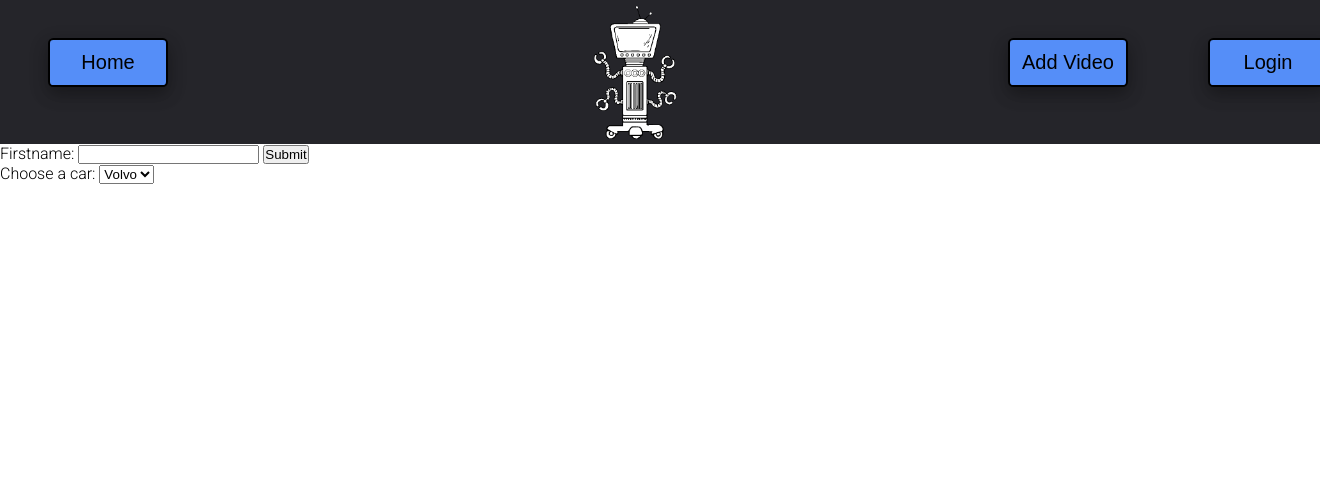
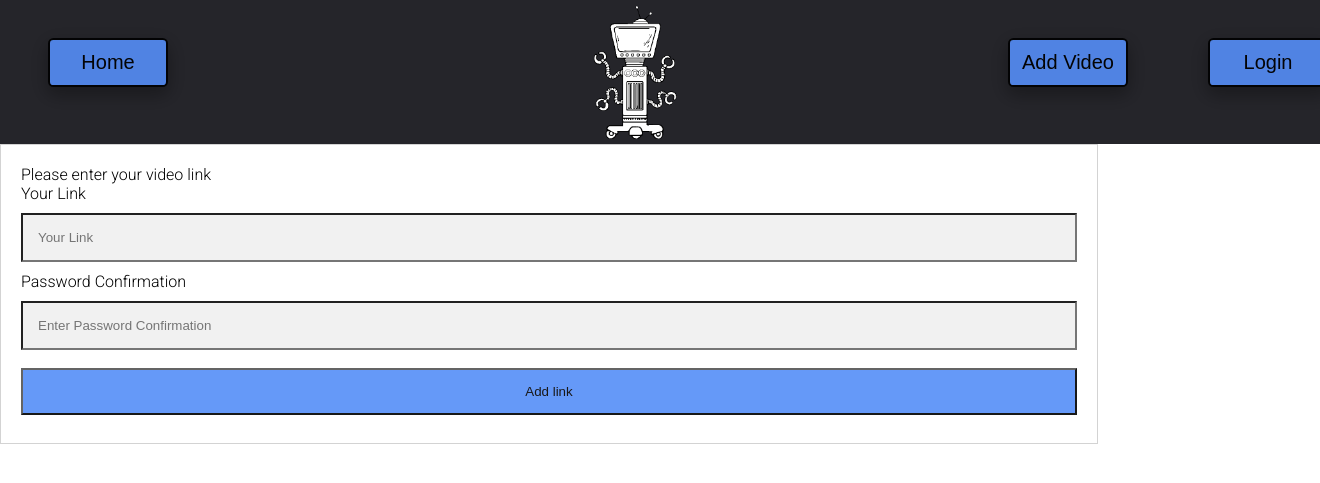
Before and after one commit to bjanik/E-learning, a Python web app: template app/templates/addVideo.html in a window 1320 px wide. Shown: the top 483 px of the page. Run offline with Jinja, Linux system fonts and the light colour scheme; the template is opened without the code that fills it, so the values that code supplies are empty.

Commit message:
add form html

```diff
--- a/app/static/css/addvideo.css
+++ b/app/static/css/addvideo.css
@@ -101,3 +101,34 @@
     width: 9em;
 
 }
+
+#app {
+    width: 80%;
+  }
+  .container {
+    padding: 20px;
+    width: 100%;
+    border: 1px solid lightgray;
+  }
+
+  input {
+    width: 100%;
+    padding: 15px;
+    box-sizing: border-box;
+    display: inline-block;
+    background: #f1f1f1;
+    margin: 10px 0;
+  }
+
+  button {
+    padding: 14px 20px;
+    margin: 8px 0;
+    width: 100%;
+    background-color: #558EF8;
+    opacity: 0.9;
+  }
+  .buttons::after {
+    content: "";
+    clear: both;
+    display: table;
+  }
--- a/app/templates/addVideo.html
+++ b/app/templates/addVideo.html
@@ -29,19 +29,27 @@
         </div>
         </nav>
         <div class="form_addlink">
-            <form action="/action_page.php" id="carform">
-                <label for="fname">Firstname:</label>
-                <input type="text" id="fname" name="fname">
-                <input type="submit">
-              </form>
+            <div id="app">
+                <form id="form" method="GET">
+                  <div class="container">
+                    <p>Please enter your video link</p>
+                    <label for="text">Your Link</label>
+                    <input type="text" placeholder="Your Link" name="link" required />
+                    <label for="email">Password Confirmation</label>
+                    <input
+                      type="password"
+                      placeholder="Enter Password Confirmation"
+                      name="password-confirm"
+                      required
+                    />
 
-              <label for="cars">Choose a car:</label>
-              <select name="cars" id="cars" form="carform">
-                <option value="volvo">Volvo</option>
-                <option value="saab">Saab</option>
-                <option value="opel">Opel</option>
-                <option value="audi">Audi</option>
-              </select>
+                    <div class="buttons">
+                      <button id="add" type="button" class="signup">Add link</button>
+                    </div>
+                  </div>
+                </form>
+              </div>
+
         </div>
     </div>
 </body>
```
